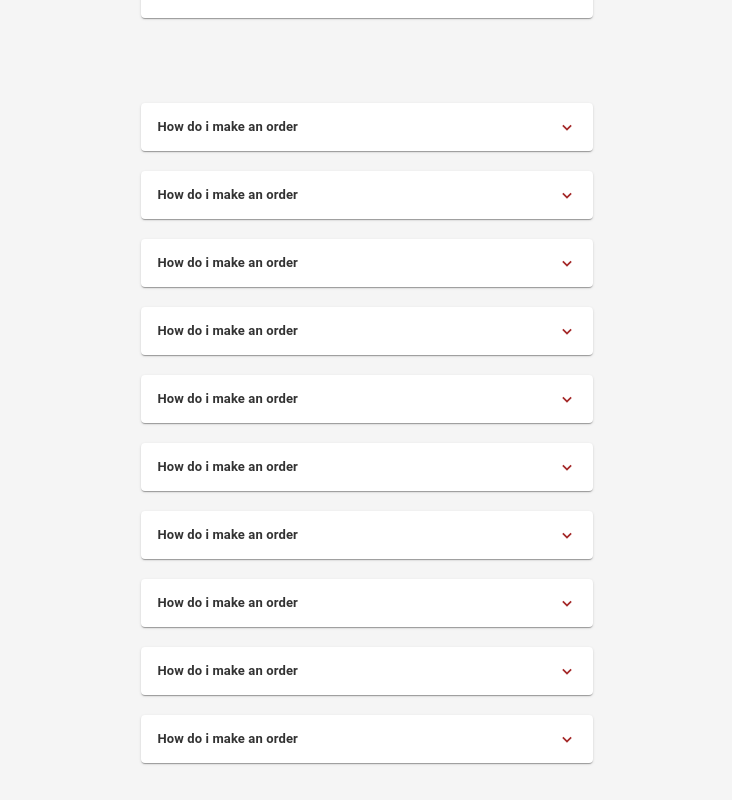
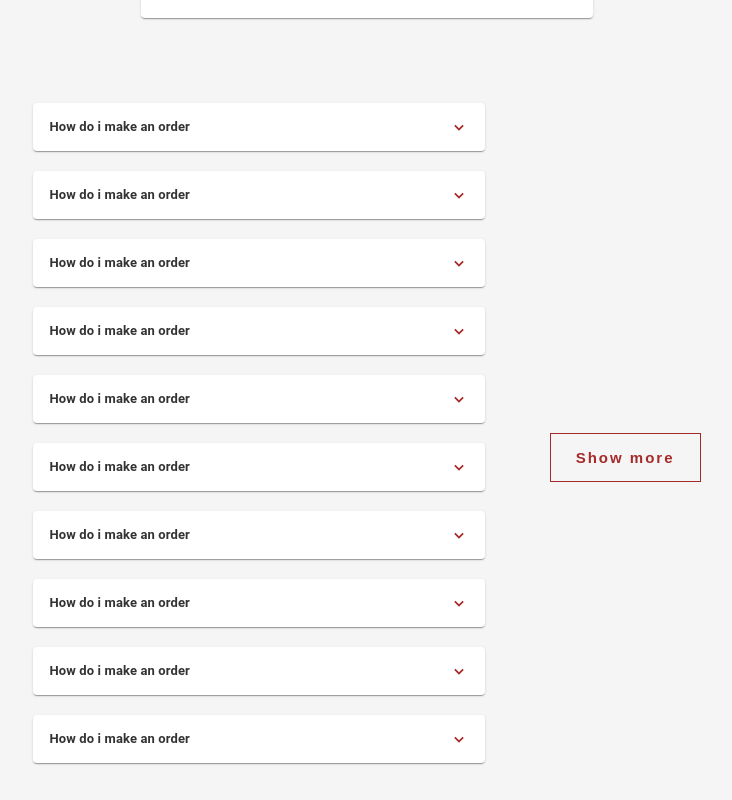
Before and after one commit to 1wes/WriteMe-Carbon, a React (Create React App) app: page /#/faq in a window 1280 px wide. Shown: the part 1280-2080 px from the top of the page, without its empty margins (273-1005 px from the left). Built offline with nearby package versions, Linux system fonts and the light colour scheme.

Commit message:
uniquely identify second set of fad=qs

```diff
--- a/src/components/faq.js
+++ b/src/components/faq.js
@@ -9,6 +9,7 @@ import { Accordion, AccordionSummary, AccordionDetails, Typography } from "@mui/
 import { BiChevronDown, BiMailSend } from 'react-icons/bi';
 import { Link } from "react-router-dom";
 import { BsFacebook } from "react-icons/bs";
+import { CtaButton } from "./services";
 
 const AccordionComponent=({question, answer, expanded, onChange})=>{
 
@@ -75,6 +76,7 @@ const FAQ=()=>{
 
     const [searchQuery, setSearchQuery]=useState('');
     const [expanded, setExpanded]=useState(false);
+    const [showMore, setShowMore]=useState(false);
 
     const closeAccordion=(panel)=>(event, isExpanded)=>{
         setExpanded(isExpanded ? panel : false)
@@ -93,6 +95,16 @@ const FAQ=()=>{
             setSearchQuery(e.target.value);
         }
     })
+
+    const toggleQuestionsShown=()=>{
+
+        let moreQuestions= document.getElementById('more-questions');
+
+        setShowMore(!showMore)
+
+        moreQuestions.classList.toggle('show-questions')
+
+    }
 
     return(
         <React.Fragment>
@@ -126,7 +138,7 @@ const FAQ=()=>{
                             <AccordionComponent expanded={expanded==='panel9'} onChange={closeAccordion('panel9')} question={`How do i make an order`} answer={`Just fill in the contact form and we'll be in touch`}/>
                             <AccordionComponent expanded={expanded==='panel10'} onChange={closeAccordion('panel10')} question={`How do i make an order`} answer={`Just fill in the contact form and we'll be in touch`}/>
                         </div>
-                        <div className="questions">
+                        <div className="questions" id="more-questions">
                             <AccordionComponent expanded={expanded==='panel11'} onChange={closeAccordion('panel11')} question={`How do i make an order`} answer={`Just fill in the contact form and we'll be in touch`}/>
                             <AccordionComponent expanded={expanded==='panel12'} onChange={closeAccordion('panel12')} question={`How do i make an order`} answer={`Just fill in the contact form and we'll be in touch`}/>
                             <AccordionComponent expanded={expanded==='panel13'} onChange={closeAccordion('panel13')} question={`How do i make an order`} answer={`Just fill in the contact form and we'll be in touch`}/>
@@ -138,6 +150,9 @@ const FAQ=()=>{
                             <AccordionComponent expanded={expanded==='panel19'} onChange={closeAccordion('panel19')} question={`How do i make an order`} answer={`Just fill in the contact form and we'll be in touch`}/>
                             <AccordionComponent expanded={expanded==='panel20'} onChange={closeAccordion('panel20')} question={`How do i make an order`} answer={`Just fill in the contact form and we'll be in touch`}/>
                         </div>
+                        <CtaButton id="show-more" onClick={toggleQuestionsShown}>
+                            {showMore?"Show less":"Show more"}
+                        </CtaButton>
                     </div>
                 </div>
             </div>
```
